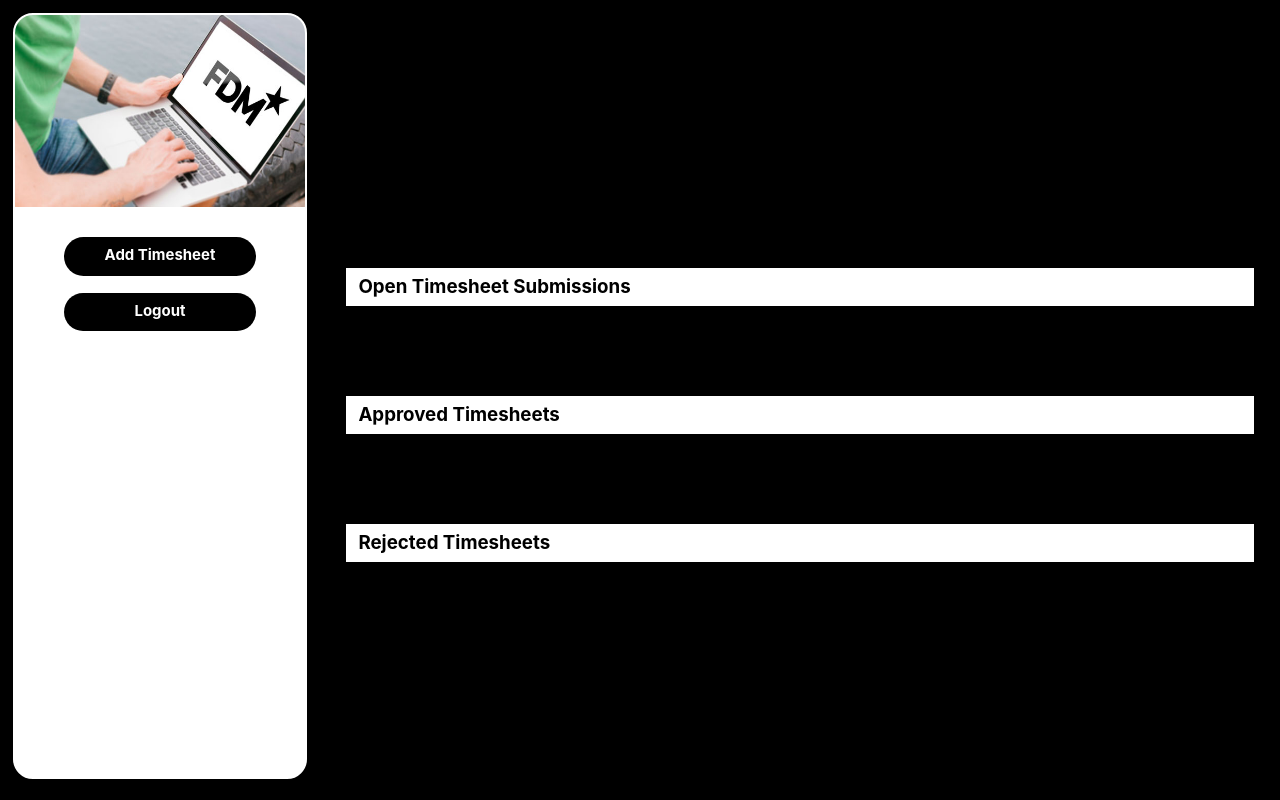
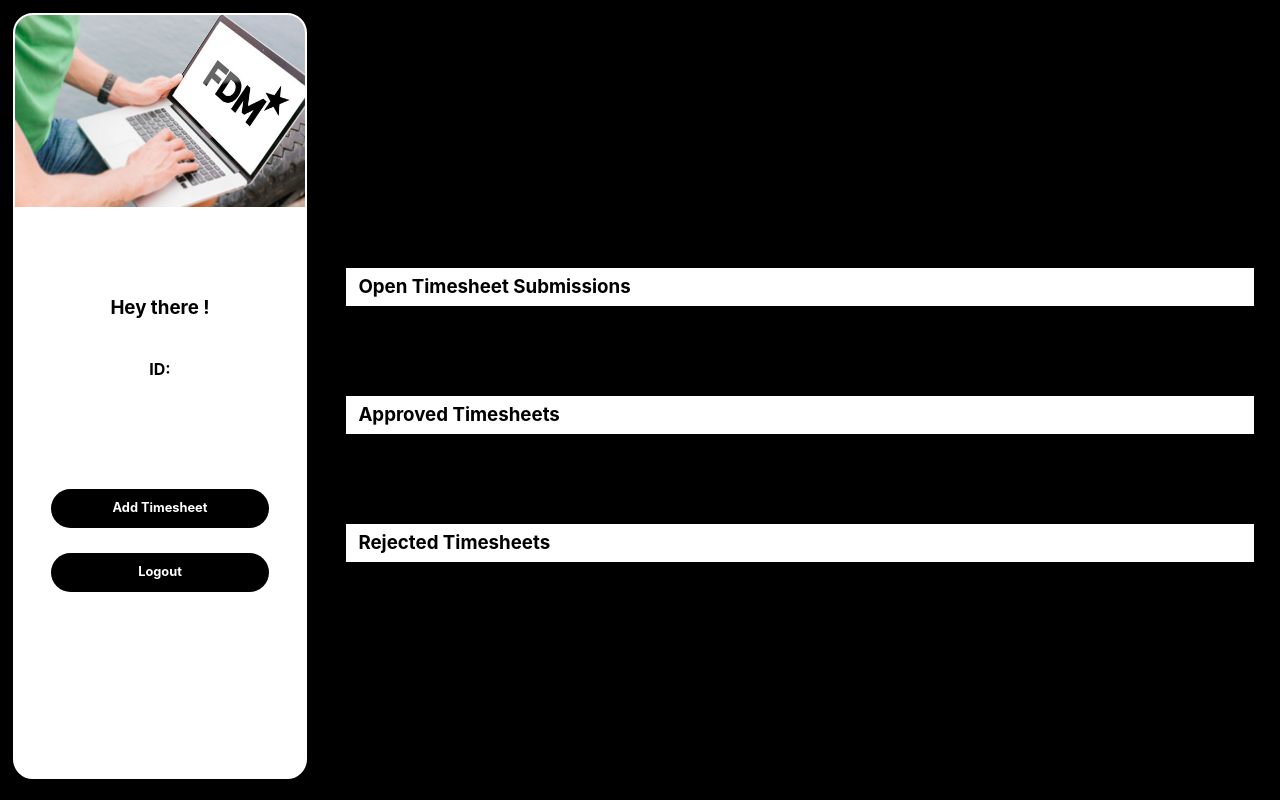
Before and after one commit to karimfawaz/fdm-timesheets, a React (Create React App) app: page /consultant in a window 1280 px wide. Built offline with nearby package versions, Linux system fonts and the light colour scheme.

Commit message:
Login works now and displaying consultant details on consultantview

```diff
--- a/src/data/db.js
+++ b/src/data/db.js
@@ -1,3 +1,6 @@
+import { useNavigate } from "react-router-dom"
+
+
 let TimeSheet = class {
 
     constructor(status, from, to) {
@@ -8,8 +11,9 @@ let TimeSheet = class {
 }
 
 let User = class {
-    constructor(ID, name, username, password, BAN, timesheets) {
+    constructor(ID,type, name, username, password, BAN, timesheets) {
         this.ID = ID;
+        this.type = type;
         this.name = name;
         this.username = username;
         this.password = password;
@@ -23,9 +27,9 @@ export let DB = {
     loggedIn: false,
     currentUser: null,
     users: [
-        new User(200473224, "David", "consultant1", "consultant123", 267264045,
+        new User(200473224 ,"consultant", "David", "consultant1", "consultant123", 267264045,
             [
-                new TimeSheet("pending", new Date("2022-04-04T09:00:00"), new Date("2022-04-04T13:00:00")),
+                new TimeSheet("pending" ,new Date("2022-04-04T09:00:00"), new Date("2022-04-04T13:00:00")),
 
 
             ]
@@ -37,10 +41,16 @@ export let DB = {
 
 
 export const login = (username, password) => {
+
     if (DB.users.filter(user => username = user.username)[0].password === password) {
         DB.loggedIn = true;
-        DB.currentUser = DB.users.filter(user => username = user.username)[0];
+        DB.currentUser = DB.users.filter(user => username === user.username)[0];
+        // console.log(DB.currentUser);
+
+
     }
+    return ("/"+DB.users.filter(user => username === user.username)[0].type)
+
 
 
 }
--- a/src/pages/ConsultantView.js
+++ b/src/pages/ConsultantView.js
@@ -1,6 +1,7 @@
 import Collapsible from "react-collapsible"
 import { useNavigate } from "react-router-dom"
 import laptop from "../assets/fdm-laptop.jpg"
+import { DB, logout } from "../data/db"
 
 import "../styles/ConsultantView.css"
 
@@ -11,16 +12,22 @@ import "../styles/ConsultantView.css"
 export const ConsultantView = () => {
   let navigate = useNavigate();
   return (
+
     <div className="mainPage">
+      {console.log(DB.currentUser)}
       <div className="leftColumn">
         <img src={laptop} alt="laptop" className="laptopImg" />
+        <div className="userDetails">
+          <h3>Hey there {DB.currentUser?.name}! </h3>
+          <h4> ID: {DB.currentUser?.ID}</h4>
+        </div>
         <div className="buttons">
-          <div className="button">
-            <h3 onClick={()=>navigate("/login")}>Add Timesheet</h3>
-          </div>
-          <div className="button">
-            <h3 onClick={()=>navigate("/login")}>Logout</h3>
-          </div>
+          <h3 onClick={() => navigate("/login")} className="button">
+            Add Timesheet
+          </h3>
+          <h3 onClick={() => { navigate("/"); logout() }} className="button">
+            Logout
+          </h3>
         </div>
       </div>
       <div className="rightColumn">
--- a/src/pages/Login.js
+++ b/src/pages/Login.js
@@ -2,29 +2,52 @@ import fdmLogo from "../assets/fdm-logo.png";
 
 import "../styles/Login.css"
 
+import { useNavigate } from "react-router-dom"
 
 import BackgroundParticles from "../components/BackgroundParticles";
-import { login,DB } from "../data/db";
-import { useEffect } from "react";
+import { login } from "../data/db";
+import { useEffect, useState } from "react";
 
 
 
 
 
 export const Login = () => {
+
+    const [state, setState] = useState({
+        username: "",
+        password: "",
+    })
+    function handleChange(evt) {
+        const value = evt.target.value;
+        setState({
+            ...state,
+            [evt.target.name]: value
+        });
+        // console.log(value)
+
+    }
+
+
+
+    let navigate = useNavigate();
     return (
+
     <div className="page">
-            {console.log(DB.users[0].timesheets[0])}
+
         <BackgroundParticles className="particles" />
         <div className="login-section">
 
             <img alt="FDM Logo" src={fdmLogo} className="fdmLogo" />
             <div className="form" >
-                    <input type="text" placeholder="Username" className="form-textbox" required />
-                    <input type="text" placeholder="Password" className="form-textbox" required />
-                    <input type="submit" value="Submit" className="button" onClick={useEffect(() => {
-                        login()
-                    })
+                <input type="text" name="username" value={state.username} onChange={handleChange} placeholder="Username" className="form-textbox" required />
+
+                <input type="text" name="password" value={state.password} onChange={handleChange} placeholder="Password" className="form-textbox" required />
+
+                <input type="submit" value="Submit" className="button" onClick={() =>
+
+                    navigate(login(state.username, state.password))
+
                 } />
 
             </div>
--- a/src/styles/ConsultantView.css
+++ b/src/styles/ConsultantView.css
@@ -19,6 +19,13 @@
     height: 15vw;
 }
 
+.userDetails{
+    text-align: center;
+    height: 20vw;
+    display: flex;
+    flex-direction: column;
+    justify-content: center;
+}
 .buttons {
 
     height: 10vw;
@@ -33,7 +40,8 @@
     background-color: black;
     height: 3vw;
     color: white;
-    line-height: 0.5vw;
+    line-height: 3vw;
+    width: 17vw;
 }
 
 .rightColumn {
```
Lines whose indentation alone changed are shown as unchanged.
